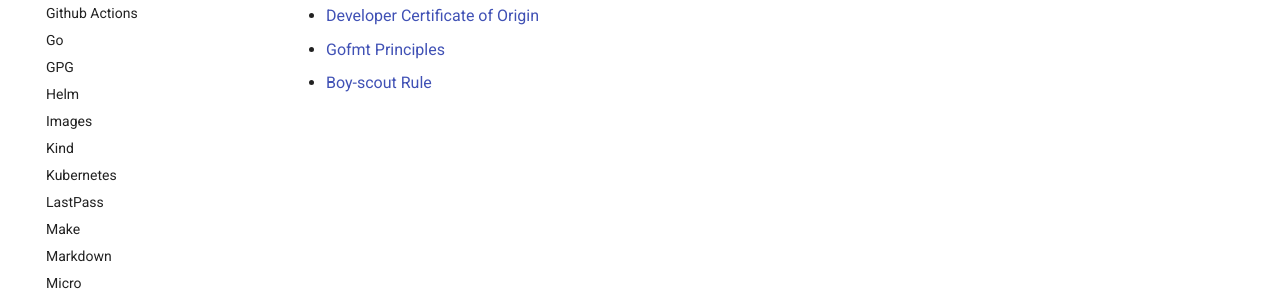
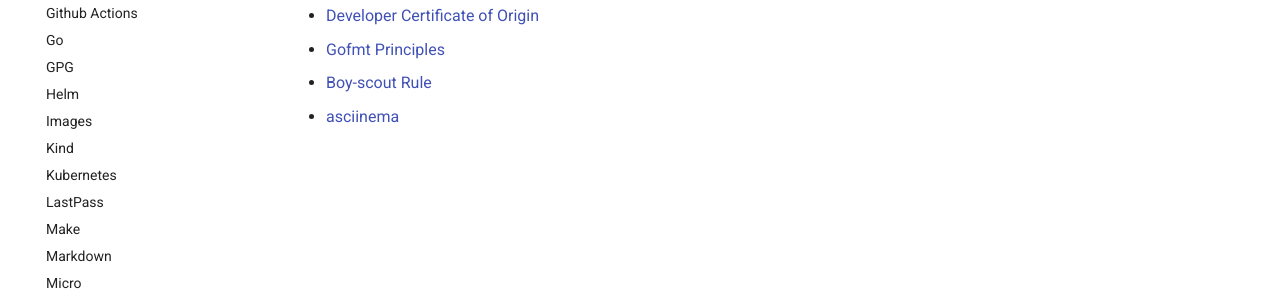
Before and after one commit to nicholaswilde/notes, an MkDocs documentation site: the page built from docs/specifications.md, in a window 1280 px wide. Shown: the part 394-694 px from the top of the page. Built offline with MkDocs 1.6.1 and Material for MkDocs 9.7.7, drawn with Linux system fonts in a browser that asks for light colours; comment, search, counter and statistics services are not loaded.

Commit message:
Update specifications.md

```diff
--- a/docs/specifications.md
+++ b/docs/specifications.md
@@ -10,3 +10,4 @@
 - [Developer Certificate of Origin](https://developercertificate.org/)
 - [Gofmt Principles](https://go.dev/src/cmd/gofmt/doc.go)
 - [Boy-scout Rule](https://www.stepsize.com/blog/how-to-be-an-effective-boy-girl-scout-engineer)
+- [asciinema](https://asciinema.org/)
```
